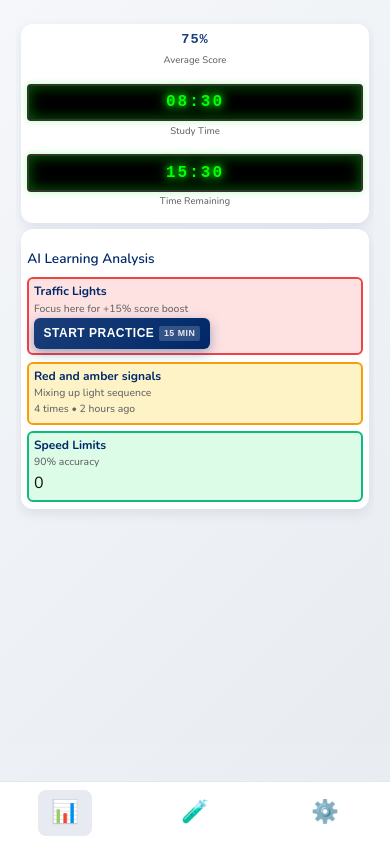
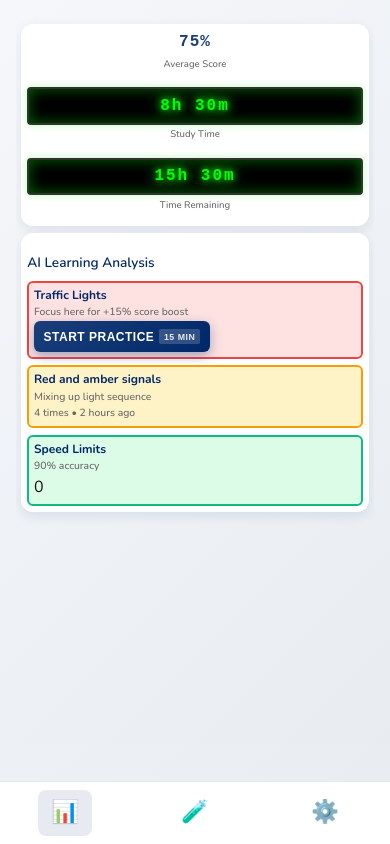
Before and after one commit to fullcircleAI/cbr-ai-coach, a React (Create React App) app: page / in a window 390 px wide. Built offline with nearby package versions, Linux system fonts and the light colour scheme.

Commit message:
Revert "MOBILE iOS: Format time as digital scoreboard (08:30) and make 75% average score bolder - page stays unscrollable"
This reverts commit c1ad54fa0e741eac56a8d4ca402027550d5fe457.

```diff
--- a/src/components/AICoachDashboard.css
+++ b/src/components/AICoachDashboard.css
@@ -72,17 +72,11 @@
 
 .summary-stat .stat-number {
   font-size: 0.75rem;
-  font-weight: 900;
+  font-weight: 700;
   color: var(--primary-blue);
   margin-bottom: 0.15rem;
   font-family: 'Courier New', monospace;
   letter-spacing: 1px;
-}
-
-/* Make Average Score (first stat) extra bold */
-.summary-stat:nth-child(1) .stat-number {
-  font-weight: 900;
-  font-size: 0.85rem;
 }
 
 /* Digital Clock Style for Time Stats */
--- a/src/components/AICoachDashboard.tsx
+++ b/src/components/AICoachDashboard.tsx
@@ -83,8 +83,7 @@ export const AICoachDashboard: React.FC = () => {
   const formatTime = (hours: number) => {
     const wholeHours = Math.floor(hours);
     const minutes = Math.round((hours - wholeHours) * 60);
-    // Digital clock format like football scoreboard: "08:30"
-    return `${String(wholeHours).padStart(2, '0')}:${String(minutes).padStart(2, '0')}`;
+    return `${wholeHours}h ${minutes}m`;
   };
 
   const getTimeRemaining = () => {
```
